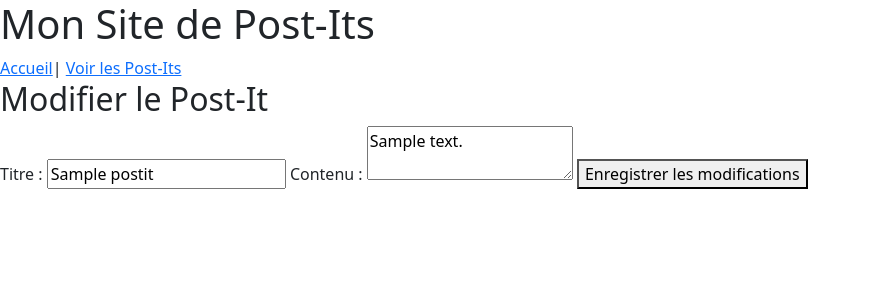
After one commit to georgesmookherjee/postit_project, a Flask app: page /modifier/1 in a window 1280 px wide. The commit adds this page. Shown: the top 300 px of the page, without its empty margins (0-871 px from the left). Run offline with Flask 3, Linux system fonts and the light colour scheme; tables that the repository leaves empty hold one stand-in row (values such as "Sample post").

Commit message:
ajout des fonctionnalités frontend pour supprimer/modifier des postits et un peu de style

```diff
--- a/app/__init__.py
+++ b/app/__init__.py
@@ -26,11 +26,11 @@ def create_app(testing=False):
     migrate.init_app(app, db)
 
     # Enregistrer les Blueprints
-    from .routes import toutes_app
+    from .routes import routes_app
     from .api.postits_api import api_bp
     from .views.postits_html import html_bp
 
-    app.register_blueprint(toutes_app)
+    app.register_blueprint(routes_app)
     app.register_blueprint(api_bp)
     app.register_blueprint(html_bp)
 
--- a/app/api/__init__.py
+++ b/app/api/__init__.py
@@ -16,10 +16,10 @@ def create_app():
     db.init_app(app)
 
     # Importation et enregistrement des Blueprints
-    from app.routes import toutes_app
+    from app.routes import routes_app
     from app.views.postits_html import html_bp
 
-    app.register_blueprint(toutes_app)
+    app.register_blueprint(routes_app)
     app.register_blueprint(html_bp)
 
     # Création des tables si elles n'existent pas encore
--- a/app/api/postits_api.py
+++ b/app/api/postits_api.py
@@ -1,6 +1,6 @@
 from flask import Blueprint, jsonify, request
 from app.models import PostIt
-from app import db  # Ajoute l'import de db
+from app import db
 
 # Blueprint pour l'API JSON
 api_bp = Blueprint('api', __name__, url_prefix='/api')
@@ -10,7 +10,7 @@ def obtenir_postits():
     """
     Renvoie tous les post-its au format JSON.
     """
-    postits = PostIt.query.all()
+    postits = PostIt.query.order_by(PostIt.id).all()
     results = [
         {'id': p.id, 'titre': p.titre, 'contenu': p.contenu, 'date_creation': p.date_creation}
         for p in postits
--- a/app/routes.py
+++ b/app/routes.py
@@ -1,30 +1,46 @@
 from flask import Blueprint, request, jsonify, render_template, redirect, url_for
 from .models import db, PostIt
 from . import db
+from flask import flash
 
 # Blueprint pour les routes générales
-toutes_app = Blueprint('routes', __name__)
+routes_app = Blueprint('routes', __name__)
 
-@toutes_app.route('/ping_db', methods=['GET'])
+@routes_app.route('/ping_db', methods=['GET'])
 def ping_db():
     try:
-        db.engine.execute('SELECT 1')  # Test de la connexion
+        db.engine.execute('SELECT 1')
         return jsonify({'message': 'Connexion à la base de données réussie'}), 200
     except Exception as erreur:
         return jsonify({'error': str(erreur)}), 500
 
+@routes_app.route('/modifier/<int:postit_id>', methods=['GET', 'POST'])
+def modifier_postit(postit_id):
+    postit = PostIt.query.get(postit_id)
 
-@toutes_app.route('/ajouter', methods=['GET', 'POST'])
-def ajouter_postit():
     if request.method == 'POST':
-        titre = request.form['titre']
-        contenu = request.form['contenu']
-        nouveau_postit = PostIt(titre=titre, contenu=contenu)
-        db.session.add(nouveau_postit)
+        postit.titre = request.form['titre']
+        postit.contenu = request.form['contenu']
         db.session.commit()
-        return redirect(url_for('html.afficher_postits'))  # Redirige vers la liste
-    return render_template('ajouter_postit.html')
+        flash("Post-it modifié avec succès", "success")
+        return redirect(url_for('html.afficher_postits'))
 
-@toutes_app.route('/')
+    return render_template('modifier_postit.html', postit=postit)
+
+
+@routes_app.route('/supprimer/<int:postit_id>', methods=['POST'])
+def supprimer_postit(postit_id):
+    postit = PostIt.query.get(postit_id)
+    if postit:
+        db.session.delete(postit)
+        db.session.commit()
+        flash("Post-it supprimé avec succès", "success")
+    else:
+        flash("Post-it non trouvé", "error")
+
+    return redirect(url_for('html.afficher_postits'))
+
+
+@routes_app.route('/', methods=['GET'])
 def index():
     return render_template('index.html', nom="Utilisateur")
--- /dev/null
+++ b/app/static/postits.js
@@ -0,0 +1,73 @@
+document.addEventListener("DOMContentLoaded", function() {
+
+    // Ajouter un nouveau post-it
+    document.getElementById("add-postit").addEventListener("click", function() {
+        fetch("/api/postits/new", {
+            method: "POST",
+            headers: { "Content-Type": "application/json" },
+            body: JSON.stringify({ titre: "Nouveau Post-it", contenu: "Écrivez ici..." })
+        })
+        .then(response => response.json())
+        .then(data => {
+            if (data.message === "Post-it créé avec succès") {
+                location.reload();  // Recharge la page après ajout
+            } else {
+                alert("Erreur lors de la création du Post-it");
+            }
+        });
+    });
+
+    // Modifier un post-it en sauvegardant automatiquement
+    document.querySelectorAll(".editable").forEach(element => {
+        element.addEventListener("blur", function() {
+            sauvegarderPostit(this);
+        });
+
+        // Permet de sauvegarder avec la touche Entrée
+        element.addEventListener("keypress", function(event) {
+            if (event.key === "Enter") {
+                event.preventDefault();
+                this.blur();  // Simule la perte de focus pour sauvegarder
+            }
+        });
+    });
+
+    function sauvegarderPostit(element) {
+        let postitId = element.closest("li").getAttribute("data-id");
+        let titre = element.closest("li").querySelector(".titre").innerText;
+        let contenu = element.closest("li").querySelector(".contenu").innerText;
+
+        fetch(`/api/postits/${postitId}`, {
+            method: "PUT",
+            headers: { "Content-Type": "application/json" },
+            body: JSON.stringify({ titre: titre, contenu: contenu })
+        })
+        .then(response => response.json())
+        .then(data => {
+            if (data.message !== "Post-it mis à jour avec succès") {
+                alert("Erreur lors de la mise à jour !");
+            }
+        });
+    }
+
+    // Supprimer un post-it
+    document.querySelectorAll(".supprimer-postit").forEach(button => {
+        button.addEventListener("click", function() {
+            let postitId = this.closest("li").getAttribute("data-id");
+
+            if (confirm("Voulez-vous vraiment supprimer ce post-it ?")) {
+                fetch(`/api/postits/${postitId}`, {
+                    method: "DELETE"
+                })
+                .then(response => response.json())
+                .then(data => {
+                    if (data.message === "Post-it supprimé avec succès") {
+                        this.closest("li").remove();  // Supprime l'élément sans recharger la page
+                    } else {
+                        alert("Erreur lors de la suppression !");
+                    }
+                });
+            }
+        });
+    });
+});
--- /dev/null
+++ b/app/static/style.css
@@ -0,0 +1,11 @@
+.editable {
+    font-size: 1.5rem; /* Augmente la taille du texte */
+    padding: 5px;
+    display: inline-block;
+    border-bottom: 1px dashed #ccc; /* Légère indication que c'est modifiable */
+}
+
+.supprimer-postit {
+    font-size: 0.7rem; /* Réduit la taille du bouton supprimer */
+    padding: 2px 5px;
+}
--- a/app/templates/base.html
+++ b/app/templates/base.html
@@ -5,6 +5,8 @@
     <meta name="viewport" content="width=device-width, initial-scale=1.0">
     <title>{% block title %}Mon site de Post-Its{% endblock %}</title>
     <link href="https://cdn.jsdelivr.net/npm/bootstrap@5.3.0/dist/css/bootstrap.min.css" rel="stylesheet">
+    <link rel="stylesheet" href="{{ url_for('static', filename='style.css') }}">
+
 </head>
 <body>
     <header>
@@ -12,11 +14,11 @@
         <nav>
             <a href="{{ url_for('routes.index') }}">Accueil</a>|
             <a href="{{ url_for('html.afficher_postits') }}">Voir les Post-Its</a>
-            <a href="{{ url_for('routes.ajouter_postit') }}">Ajouter un Post-It</a>
         </nav>
     </header>
     <main>
         {% block content %}{% endblock %}
     </main>
+    <script src="{{ url_for('static', filename='postits.js') }}"></script>
 </body>
 </html>
--- /dev/null
+++ b/app/templates/modifier_postit.html
@@ -0,0 +1,14 @@
+{% extends "base.html" %}
+
+{% block title %}Modifier un Post-It{% endblock %}
+
+{% block content %}
+    <h2>Modifier le Post-It</h2>
+    <form method="POST" action="{{ url_for('routes.modifier_postit', postit_id=postit.id) }}">
+        <label for="titre">Titre :</label>
+        <input type="text" id="titre" name="titre" value="{{ postit.titre }}" required>
+        <label for="contenu">Contenu :</label>
+        <textarea id="contenu" name="contenu" required>{{ postit.contenu }}</textarea>
+        <button type="submit">Enregistrer les modifications</button>
+    </form>
+{% endblock %}
```
Also changed, not shown: app/templates/ajouter_postit.html (deleted, +0 -16 lines), app/templates/postits.html (+8 -1 lines), app/templates/supprimer_postit.html (added, +12 -0 lines), tests/api/test_postits_api.py (+1 -1 lines), app/models.py (line endings or trailing spaces).
